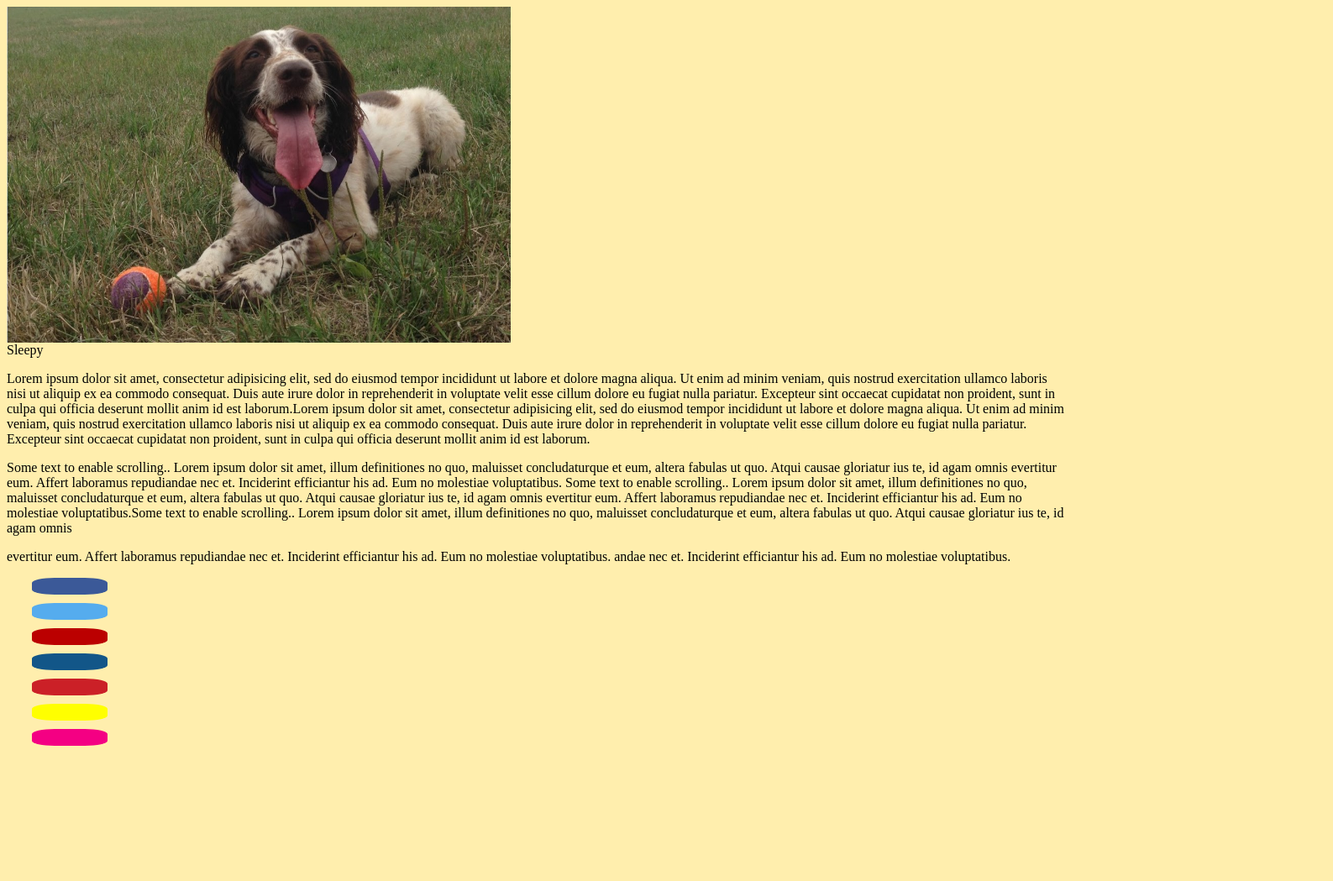
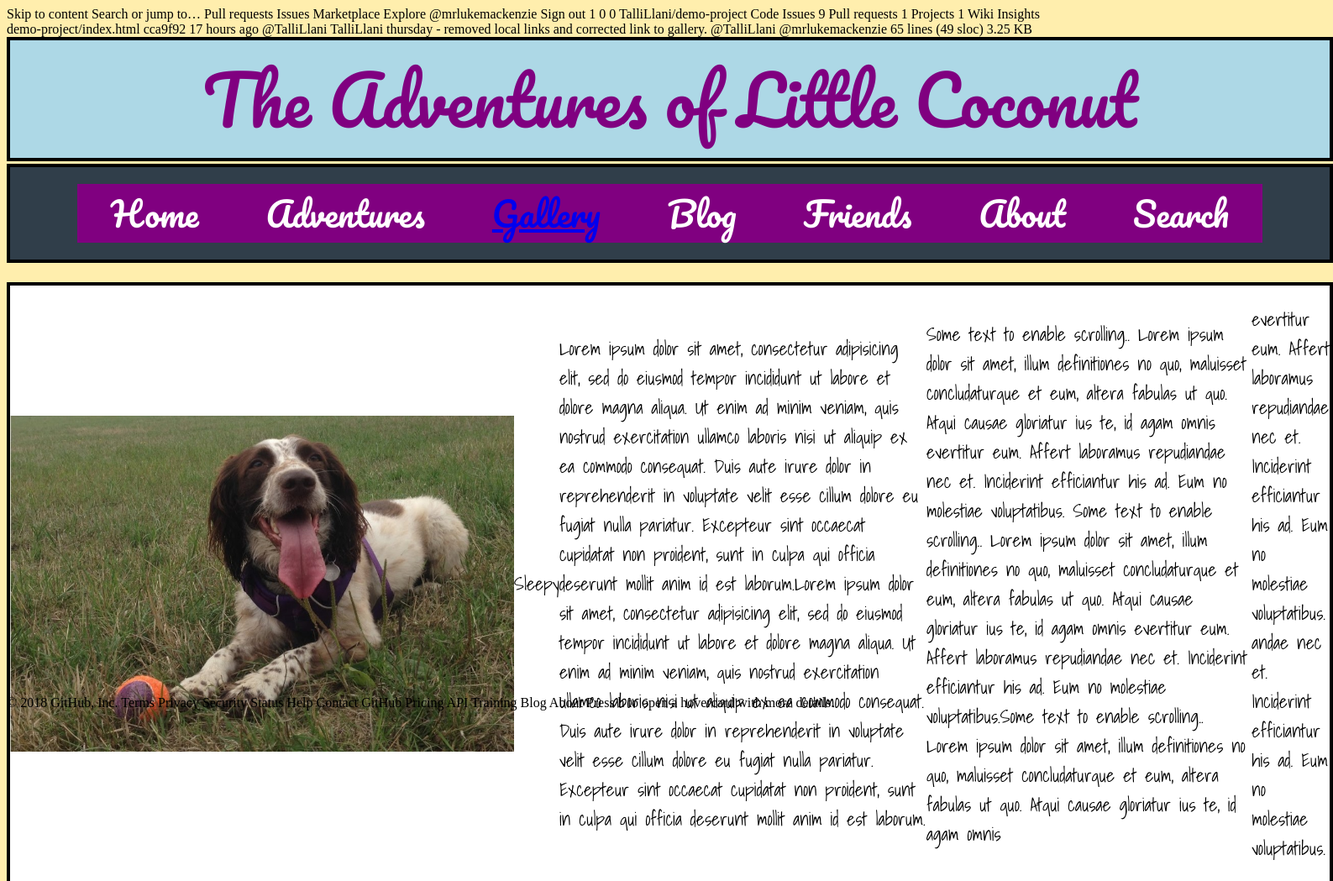
Before and after one commit to TalliLlani/demo-project, a plain HTML site: page index.html in a window 1280 px wide. Shown: the top 1049 px of the page at 84% size, 1587 px wide, since content can reach past the window. Before the commit the page ends 898 px from the top, so only its background shows below. Drawn offline with Linux system fonts and the light colour scheme.

Commit message:
Update index.html

```diff
--- a/index.html
+++ b/index.html
@@ -1,3 +1,21 @@
+Skip to content
+
+Search or jump to…
+
+Pull requests
+Issues
+Marketplace
+Explore
+ @mrlukemackenzie Sign out
+1
+0 0 TalliLlani/demo-project
+ Code  Issues 9  Pull requests 1  Projects 1  Wiki  Insights
+demo-project/index.html
+cca9f92  17 hours ago
+@TalliLlani TalliLlani thursday - removed local links and corrected link to gallery.
+@TalliLlani @mrlukemackenzie
+
+65 lines (49 sloc)  3.25 KB
 
 <html>
 
@@ -11,7 +29,22 @@
   <!--The line below calls google fonts css -->
   <link href="https://fonts.googleapis.com/css?family=Pacifico|Shadows+Into+Light" rel="stylesheet">
   <!-- Add icon library -->
+  <link rel="stylesheet" href="https://cdnjs.cloudflare.com/ajax/libs/font-awesome/4.7.0/css/font-awesome.min.css">
 
+</head>
+<body>
+
+
+<div class="container">
+  <div class="Header">The Adventures of Little Coconut</div>
+  <div class="Menu">
+    <div> Home</div>
+    <div> Adventures</div>
+<div><a href="gallery.html">Gallery</a></div>
+    <div> Blog</div>
+<div> Friends</div>
+    <div> About</div>
+    <div> Search</div>
   </div>
   <div class="Content">
     <a target="_blank" href="images/Llani_header.jpg">
@@ -47,3 +80,16 @@ andae nec et. Inciderint efficiantur his ad. Eum no molestiae voluptatibus.
 
 </body>
 </html>
+© 2018 GitHub, Inc.
+Terms
+Privacy
+Security
+Status
+Help
+Contact GitHub
+Pricing
+API
+Training
+Blog
+About
+Press h to open a hovercard with more details.
```
